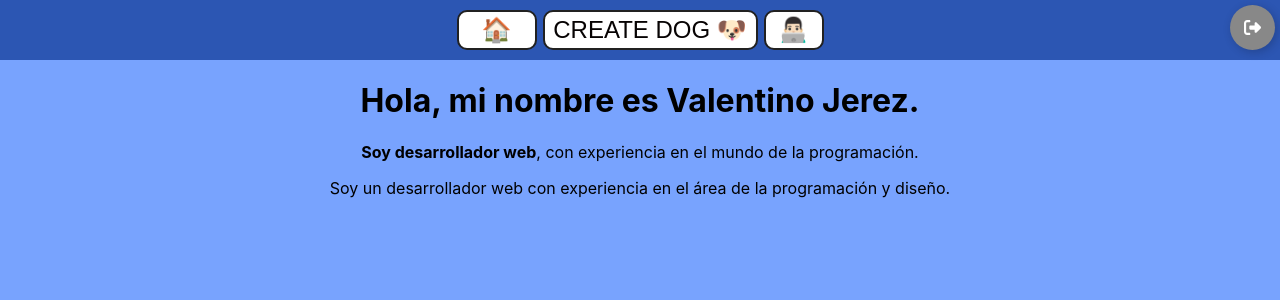
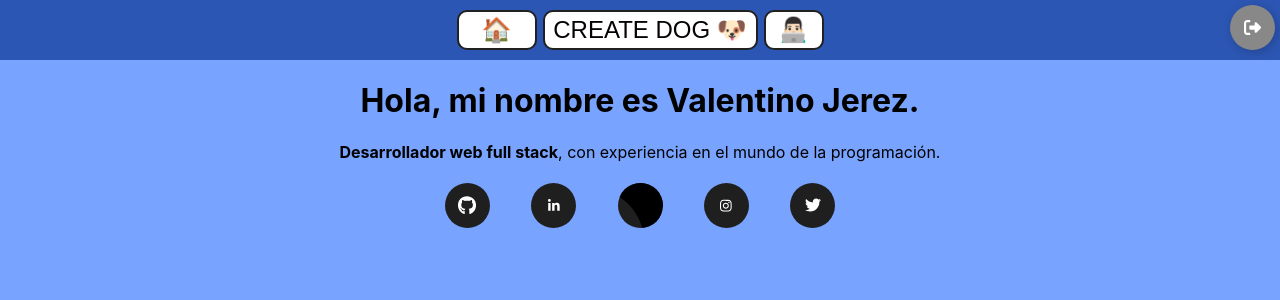
Before and after one commit to ValentinoJerez/ProyectoIntegradorDogs, a React (Vite) app in the folder client/: page /About in a window 1280 px wide. Shown: the top 300 px of the page. Built offline with nearby package versions, Linux system fonts and the light colour scheme.

Commit message:
Creacion y estilos de About

```diff
--- a/client/src/views/About/About.jsx
+++ b/client/src/views/About/About.jsx
@@ -1,10 +1,35 @@
+import Behance from "../../assets/behance.png"
+
+import style from "../About/About.module.css"
 
 function About(){
     return (
         <div>
             <h1>Hola, mi nombre es Valentino Jerez.</h1>
-            <p><strong>Soy desarrollador web</strong>, con experiencia en el mundo de la programación.</p>
-            <p>Soy un desarrollador web con experiencia en el área de la programación y diseño.</p>
+            <p><strong>Desarrollador web full stack</strong>, con experiencia en el mundo de la programación.</p>
+
+            <div className={style.buttonContainer}>
+
+            <button className={style.Btn} onClick={() => window.open('https://github.com/ValentinoJerez')}>
+            <svg className={style.svgIcon} viewBox="0 0 496 512" height="1.4em" xmlns="http://www.w3.org/2000/svg"><path d="M165.9 397.4c0 2-2.3 3.6-5.2 3.6-3.3.3-5.6-1.3-5.6-3.6 0-2 2.3-3.6 5.2-3.6 3-.3 5.6 1.3 5.6 3.6zm-31.1-4.5c-.7 2 1.3 4.3 4.3 4.9 2.6 1 5.6 0 6.2-2s-1.3-4.3-4.3-5.2c-2.6-.7-5.5.3-6.2 2.3zm44.2-1.7c-2.9.7-4.9 2.6-4.6 4.9.3 2 2.9 3.3 5.9 2.6 2.9-.7 4.9-2.6 4.6-4.6-.3-1.9-3-3.2-5.9-2.9zM244.8 8C106.1 8 0 113.3 0 252c0 110.9 69.8 205.8 169.5 239.2 12.8 2.3 17.3-5.6 17.3-12.1 0-6.2-.3-40.4-.3-61.4 0 0-70 15-84.7-29.8 0 0-11.4-29.1-27.8-36.6 0 0-22.9-15.7 1.6-15.4 0 0 24.9 2 38.6 25.8 21.9 38.6 58.6 27.5 72.9 20.9 2.3-16 8.8-27.1 16-33.7-55.9-6.2-112.3-14.3-112.3-110.5 0-27.5 7.6-41.3 23.6-58.9-2.6-6.5-11.1-33.3 2.6-67.9 20.9-6.5 69 27 69 27 20-5.6 41.5-8.5 62.8-8.5s42.8 2.9 62.8 8.5c0 0 48.1-33.6 69-27 13.7 34.7 5.2 61.4 2.6 67.9 16 17.7 25.8 31.5 25.8 58.9 0 96.5-58.9 104.2-114.8 110.5 9.2 7.9 17 22.9 17 46.4 0 33.7-.3 75.4-.3 83.6 0 6.5 4.6 14.4 17.3 12.1C428.2 457.8 496 362.9 496 252 496 113.3 383.5 8 244.8 8zM97.2 352.9c-1.3 1-1 3.3.7 5.2 1.6 1.6 3.9 2.3 5.2 1 1.3-1 1-3.3-.7-5.2-1.6-1.6-3.9-2.3-5.2-1zm-10.8-8.1c-.7 1.3.3 2.9 2.3 3.9 1.6 1 3.6.7 4.3-.7.7-1.3-.3-2.9-2.3-3.9-2-.6-3.6-.3-4.3.7zm32.4 35.6c-1.6 1.3-1 4.3 1.3 6.2 2.3 2.3 5.2 2.6 6.5 1 1.3-1.3.7-4.3-1.3-6.2-2.2-2.3-5.2-2.6-6.5-1zm-11.4-14.7c-1.6 1-1.6 3.6 0 5.9 1.6 2.3 4.3 3.3 5.6 2.3 1.6-1.3 1.6-3.9 0-6.2-1.4-2.3-4-3.3-5.6-2z"></path></svg>
+            <span className={style.text}>Github</span></button>
+
+            <button className={style.Btn} onClick={() => window.open('https://www.linkedin.com/in/valentino-jerez-567374281/')}>
+            <svg className={style.svgIcon} fill="#fff" viewBox="0 0 448 512" height="1em" xmlns="http://www.w3.org/2000/svg"><path d="M100.28 448H7.4V148.9h92.88zM53.79 108.1C24.09 108.1 0 83.5 0 53.8a53.79 53.79 0 0 1 107.58 0c0 29.7-24.1 54.3-53.79 54.3zM447.9 448h-92.68V302.4c0-34.7-.7-79.2-48.29-79.2-48.29 0-55.69 37.7-55.69 76.7V448h-92.78V148.9h89.08v40.8h1.3c12.4-23.5 42.69-48.3 87.88-48.3 94 0 111.28 61.9 111.28 142.3V448z"></path></svg>
+            <span className={style.text}>Linkedin</span></button>
+
+            <button className={style.Btn} onClick={() => window.open('https://www.behance.net/valentinojerez')}>
+            <img className={style.svgIcon} src={Behance}  alt="Behance" />
+            <span className={style.text}>Behance</span></button>
+
+            <button className={style.Btn} onClick={() => window.open('https://www.instagram.com/valen_jerez03/')}>
+            <svg className={style.svgIcon} xmlns="http://www.w3.org/2000/svg" height="1em" viewBox="0 0 448 512" fill="#ff00ff"><path d="M224.1 141c-63.6 0-114.9 51.3-114.9 114.9s51.3 114.9 114.9 114.9S339 319.5 339 255.9 287.7 141 224.1 141zm0 189.6c-41.1 0-74.7-33.5-74.7-74.7s33.5-74.7 74.7-74.7 74.7 33.5 74.7 74.7-33.6 74.7-74.7 74.7zm146.4-194.3c0 14.9-12 26.8-26.8 26.8-14.9 0-26.8-12-26.8-26.8s12-26.8 26.8-26.8 26.8 12 26.8 26.8zm76.1 27.2c-1.7-35.9-9.9-67.7-36.2-93.9-26.2-26.2-58-34.4-93.9-36.2-37-2.1-147.9-2.1-184.9 0-35.8 1.7-67.6 9.9-93.9 36.1s-34.4 58-36.2 93.9c-2.1 37-2.1 147.9 0 184.9 1.7 35.9 9.9 67.7 36.2 93.9s58 34.4 93.9 36.2c37 2.1 147.9 2.1 184.9 0 35.9-1.7 67.7-9.9 93.9-36.2 26.2-26.2 34.4-58 36.2-93.9 2.1-37 2.1-147.8 0-184.8zM398.8 388c-7.8 19.6-22.9 34.7-42.6 42.6-29.5 11.7-99.5 9-132.1 9s-102.7 2.6-132.1-9c-19.6-7.8-34.7-22.9-42.6-42.6-11.7-29.5-9-99.5-9-132.1s-2.6-102.7 9-132.1c7.8-19.6 22.9-34.7 42.6-42.6 29.5-11.7 99.5-9 132.1-9s102.7-2.6 132.1 9c19.6 7.8 34.7 22.9 42.6 42.6 11.7 29.5 9 99.5 9 132.1s2.7 102.7-9 132.1z"></path></svg>
+            <span className={style.text}>Instagram</span></button>
+
+            <button className={style.Btn} onClick={() => window.open('https://twitter.com/valenjerez96')}>
+            <svg className={style.svgIcon} fill="white" viewBox="0 0 512 512" height="1.2em"><path d="M459.37 151.716c.325 4.548.325 9.097.325 13.645 0 138.72-105.583 298.558-298.558 298.558-59.452 0-114.68-17.219-161.137-47.106 8.447.974 16.568 1.299 25.34 1.299 49.055 0 94.213-16.568 130.274-44.832-46.132-.975-84.792-31.188-98.112-72.772 6.498.974 12.995 1.624 19.818 1.624 9.421 0 18.843-1.3 27.614-3.573-48.081-9.747-84.143-51.98-84.143-102.985v-1.299c13.969 7.797 30.214 12.67 47.431 13.319-28.264-18.843-46.781-51.005-46.781-87.391 0-19.492 5.197-37.36 14.294-52.954 51.655 63.675 129.3 105.258 216.365 109.807-1.624-7.797-2.599-15.918-2.599-24.04 0-57.828 46.782-104.934 104.934-104.934 30.213 0 57.502 12.67 76.67 33.137 23.715-4.548 46.456-13.32 66.599-25.34-7.798 24.366-24.366 44.833-46.132 57.827 21.117-2.273 41.584-8.122 60.426-16.243-14.292 20.791-32.161 39.308-52.628 54.253z"></path></svg>
+            <span className={style.text}>Twitter</span></button>
+            </div>
         </div>
     )
 }
--- a/client/src/views/About/About.module.css
+++ b/client/src/views/About/About.module.css
@@ -0,0 +1,56 @@
+.buttonContainer{
+    display: flex;
+    justify-content: space-between;
+    margin: 0 auto;
+    max-width: 400px;
+}
+
+.Btn {
+  border: none;
+  border-radius: 50%;
+  width: 45px;
+  height: 45px;
+  margin: 5px;
+  display: flex;
+  align-items: center;
+  justify-content: center;
+  transition-duration: 0.4s;
+  cursor: pointer;
+  position: relative;
+  color: white;
+  background-color: rgb(31, 31, 31);
+  overflow: hidden;
+}
+
+.svgIcon {
+  transition-duration: 0.3s;
+}
+
+.svgIcon path {
+  fill: white;
+}
+
+.text {
+  position: absolute;
+  color: rgb(255, 255, 255);
+  width: 120px;
+  font-weight: 600;
+  opacity: 0;
+  transition-duration: 0.4s;
+}
+
+.Btn:hover {
+  width: 110px;
+  transition-duration: 0.4s;
+  border-radius: 30px;
+}
+
+.Btn:hover .text {
+  opacity: 1;
+  transition-duration: 0.4s;
+}
+
+.Btn:hover .svgIcon {
+  opacity: 0;
+  transition-duration: 0.3s;
+}
```
Also changed, not shown: client/src/assets/behance.png (added), client/src/assets/instagram.png (added).
